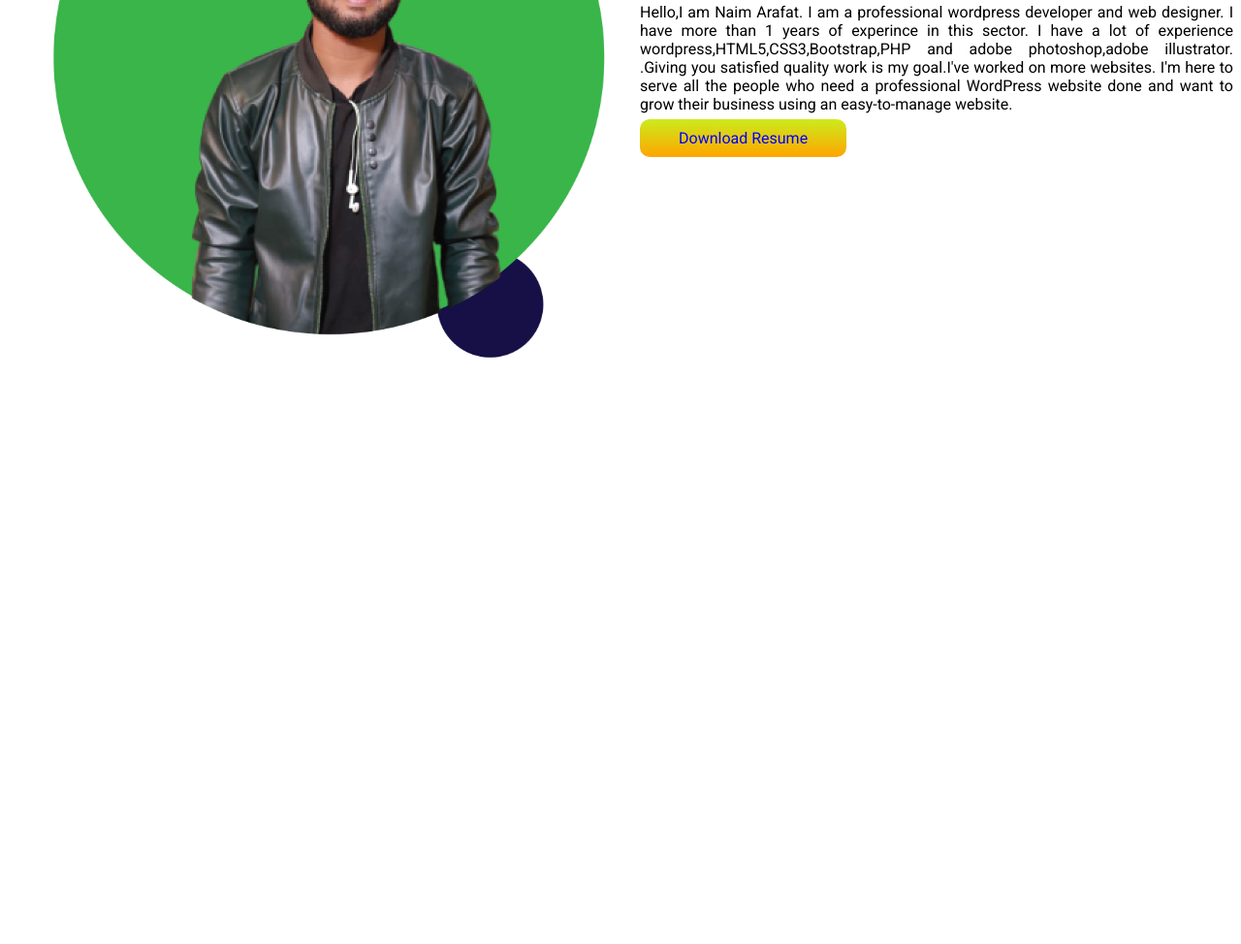
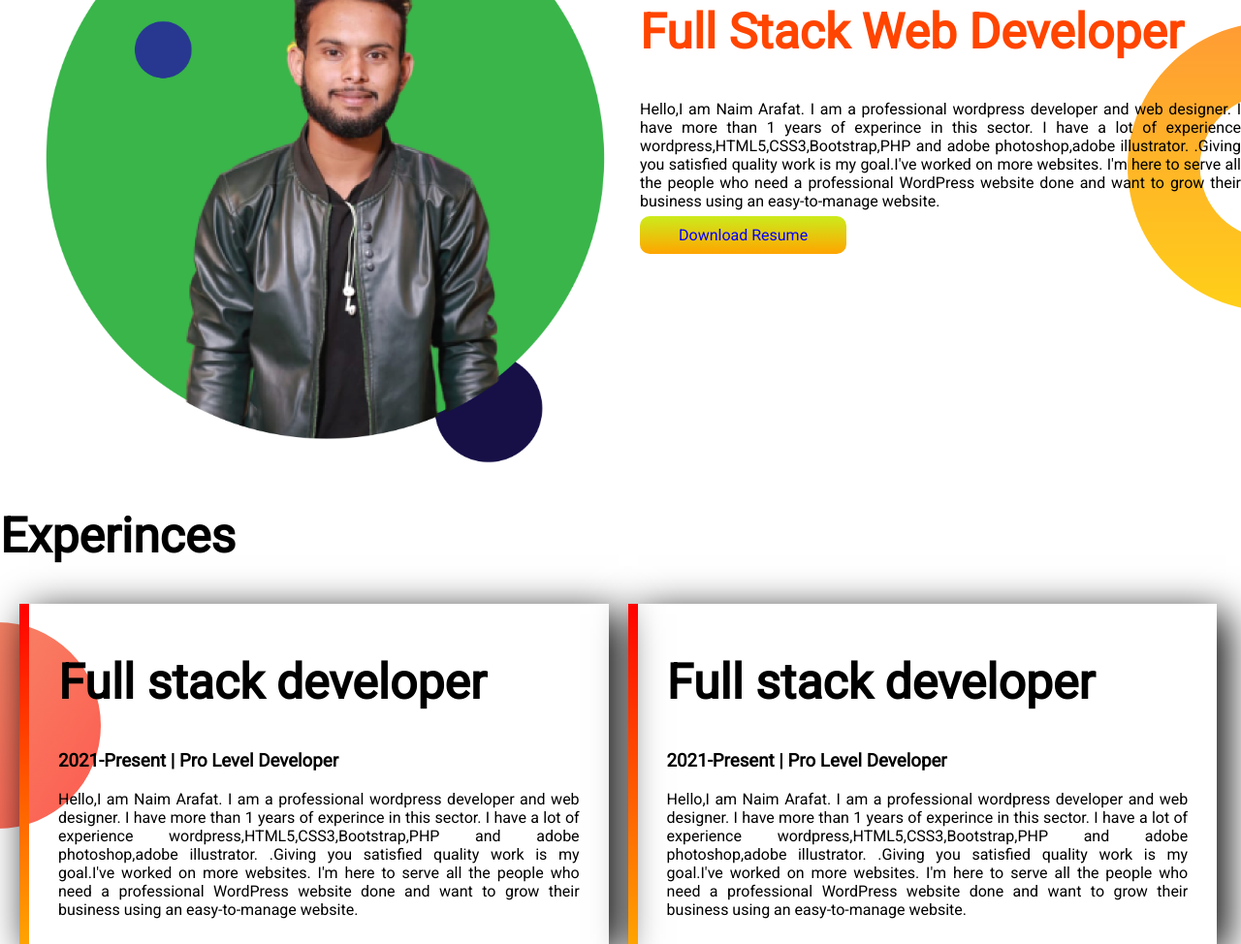
Before and after one commit to Saimon-Web/practice-one-project, a plain HTML site: page index.html in a window 1280 px wide. Shown: the part 857-1831 px from the top of the page at 97% size. Before the commit the page ends 1239 px from the top, so only its background shows below. Drawn offline with Linux system fonts and the light colour scheme.

Commit message:
third section

```diff
--- a/index.html
+++ b/index.html
@@ -30,7 +30,7 @@
         </div>
     </section>
 
-    <section class="first-section">
+    <section class="second-section">
         <div class="one-side">
             <img src="saimon.png" alt="">
         </div>
@@ -46,6 +46,33 @@
             <a class="button" target="-blank" href="https://www.linkedin.com/feed/">Download Resume</a>
         </div>
     </section>
+
+    <section class="third-section">
+        <h1>Experinces</h1>
+
+        <div class="third-flex">
+            <div class="third-box">
+                <h1>Full stack developer</h1>
+                <h3>2021-Present | Pro Level Developer</h3>
+                <p>Hello,I am Naim Arafat. I am a professional wordpress developer and web designer. I have more than 1
+                    years of experince in this sector. I have a lot of experience wordpress,HTML5,CSS3,Bootstrap,PHP and
+                    adobe photoshop,adobe illustrator. .Giving you satisfied quality work is my goal.I've worked on more
+                    websites. I'm here to serve all the people who need a professional WordPress website done and want
+                    to
+                    grow their business using an easy-to-manage website. </p>
+            </div>
+            <div class="third-box">
+                <h1>Full stack developer</h1>
+                <h3>2021-Present | Pro Level Developer</h3>
+                <p>Hello,I am Naim Arafat. I am a professional wordpress developer and web designer. I have more than 1
+                    years of experince in this sector. I have a lot of experience wordpress,HTML5,CSS3,Bootstrap,PHP and
+                    adobe photoshop,adobe illustrator. .Giving you satisfied quality work is my goal.I've worked on more
+                    websites. I'm here to serve all the people who need a professional WordPress website done and want
+                    to
+                    grow their business using an easy-to-manage website. </p>
+            </div>
+        </div>
+    </section>
 </body>
 
 </html>
--- a/style.css
+++ b/style.css
@@ -1,8 +1,12 @@
 body{
     font-family: 'Roboto', sans-serif;
+    margin: 0;
 }
 .first-section{
     display: flex;
+    background-image: url(top-banner.png);
+    background-repeat: no-repeat;
+
 }
 h1{
     font-size: 50px;
@@ -31,4 +35,25 @@ p{
 .second-section{
     display: flex;
     margin-top: 100px;
+    background-image: url(dream-bg.png);
+    background-repeat: no-repeat;
+    background-position: right;
 }
+.third-section{
+    background-image: url(exp-bg.png);
+    background-repeat: no-repeat;
+    background-position:left;
+}
+.third-flex{
+    display: flex;
+    margin: 0 auto;
+}
+.third-box{
+    margin-left: 20px;
+    box-shadow: 10px 10px 40px black;
+    border-left: 10px solid;
+    border-image: linear-gradient(red,orange);
+    border-image-slice: 2;
+    padding: 10px 30px;
+    width: 42%;
+}
```
Also changed, not shown: dream-bg.png (added), exp-bg.png (added), top-banner.png (added).
